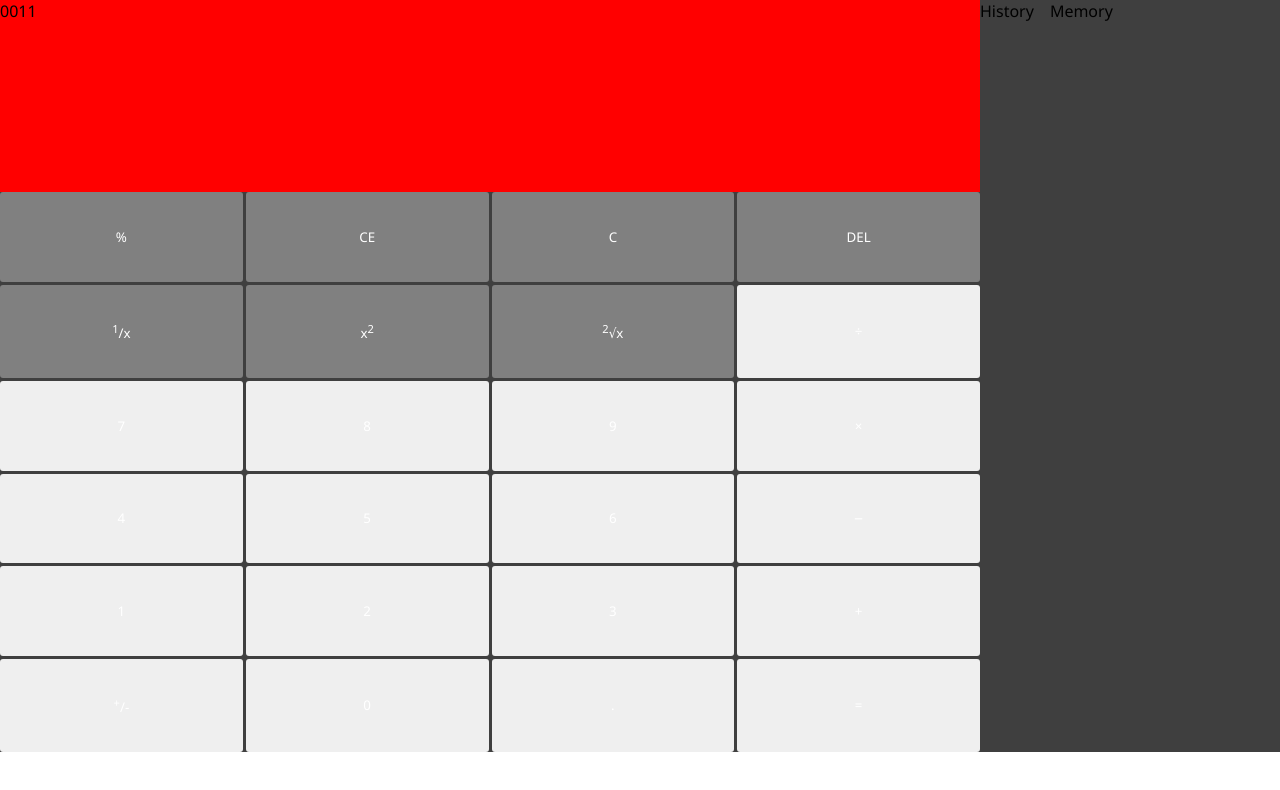
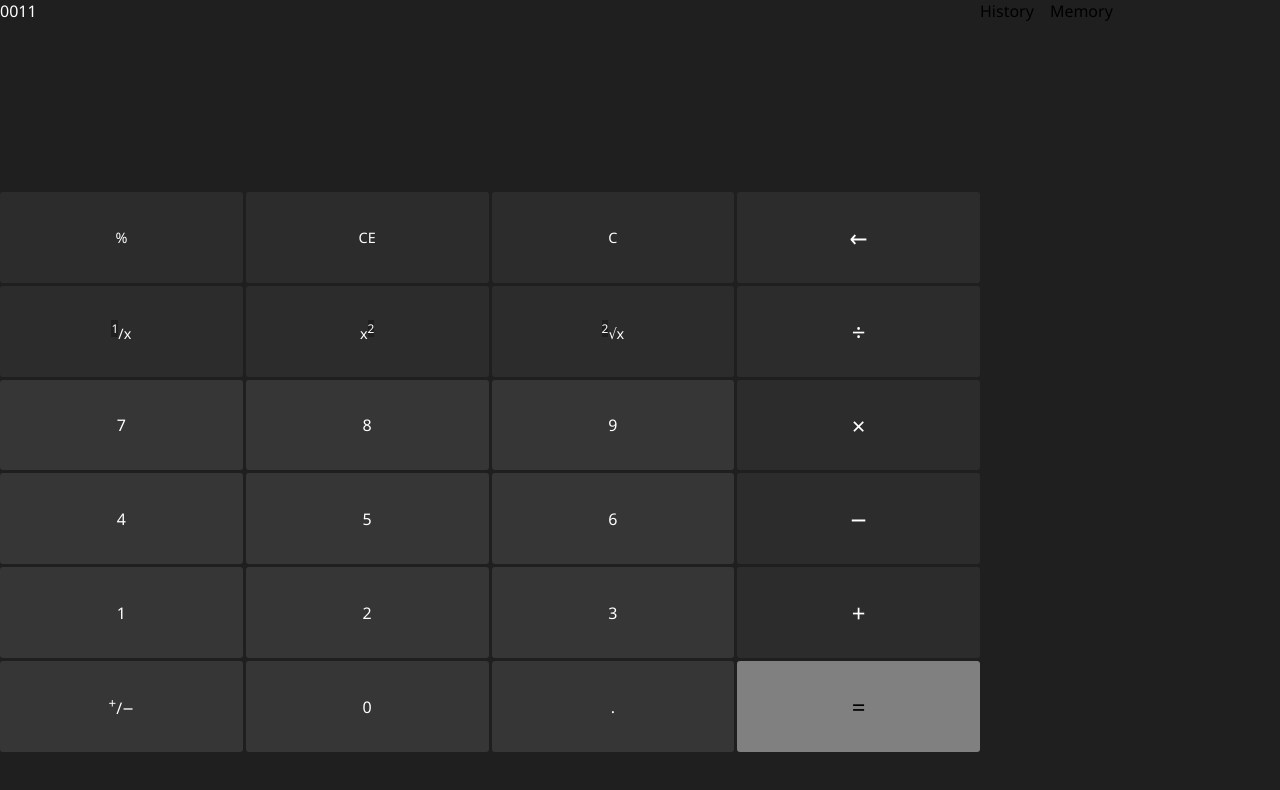
Before and after one commit to Zirconium-Zr/calculator, a plain HTML site: page index.html in a window 1280 px wide. Drawn offline with Linux system fonts and the light colour scheme.

Commit message:
Add background colour to buttons

```diff
--- a/index.html
+++ b/index.html
@@ -17,7 +17,7 @@
                 <button special-key>%</button>
                 <button special-key>CE</button>
                 <button special-key>C</button>
-                <button special-key>DEL</button>
+                <button special-key style="font-size: 1.5rem;">&leftarrow;</button>
                 <button special-key><sup>1</sup>/x</button>
                 <button special-key>x<sup>2</sup></button>
                 <button special-key><sup>2</sup>&Sqrt;x</button>
@@ -34,7 +34,7 @@
                 <button operands>2</button>
                 <button operands>3</button>
                 <button operators>&plus;</button>
-                <button><sup>+</sup>/-</button>
+                <button operands><sup style="background-color: rgb(54, 54, 54);">&plus;</sup>/&minus;</button>
                 <button operands>0</button>
                 <button operands>.</button>
                 <button equals>&equals;</button>
--- a/style.css
+++ b/style.css
@@ -2,6 +2,7 @@
     margin: 0;
     padding: 0;
     font-family: 'Segoe UI', Tahoma, Geneva, Verdana, sans-serif;
+    background-color: rgb(31, 31, 31);
 }
 
 button{
@@ -10,20 +11,15 @@ button{
     color: white;
 }
 
-[special-key]{
-    background-color: gray;
-}
-
 .calculator{
     display: grid;
     grid-template-columns: [calculation-section]1fr [memory-section]300px;
-    background-color: rgb(63, 63, 63);
 }
 
 .screen{
     display: flex;
     height: 12rem;
-    background-color: red;
+    color: white;
 }
 
 .inputButtons{
@@ -37,3 +33,24 @@ button{
     display: flex;
     gap: 1rem;
 }
+
+[special-key]{
+    background-color: rgb(44, 44, 44);
+    font-size: 0.9rem;
+}
+
+[operators]{
+    background-color: rgb(44, 44, 44);
+    font-size: 1.5rem;
+}
+
+[operands]{
+    background-color: rgb(54, 54, 54);
+    font-size: 1rem;
+}
+
+[equals]{
+    background-color: gray;
+    font-size: 1.5rem;
+    color: black;
+}
```
